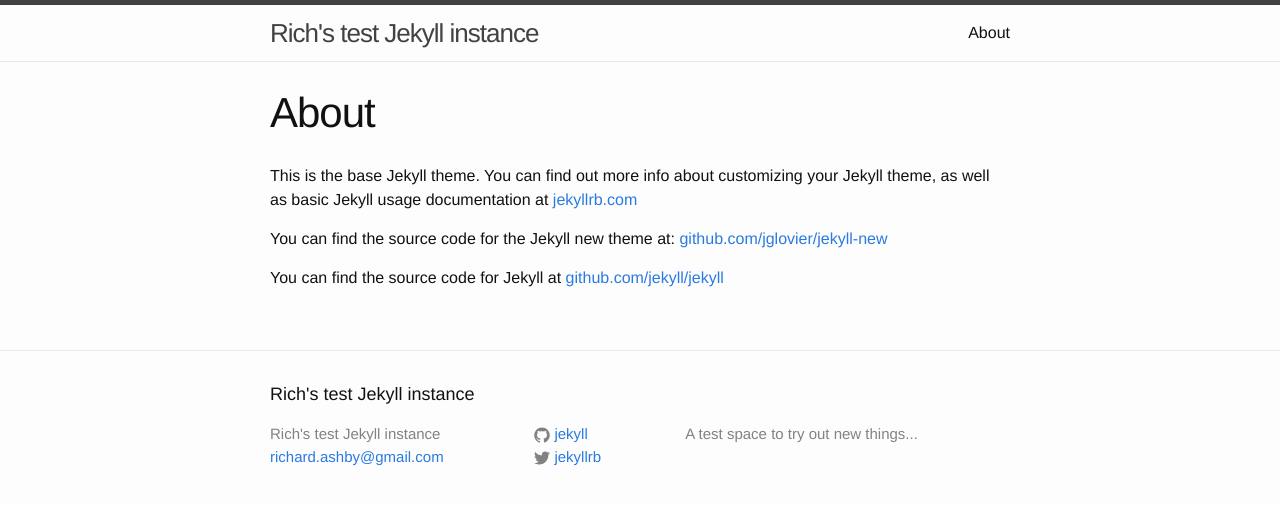
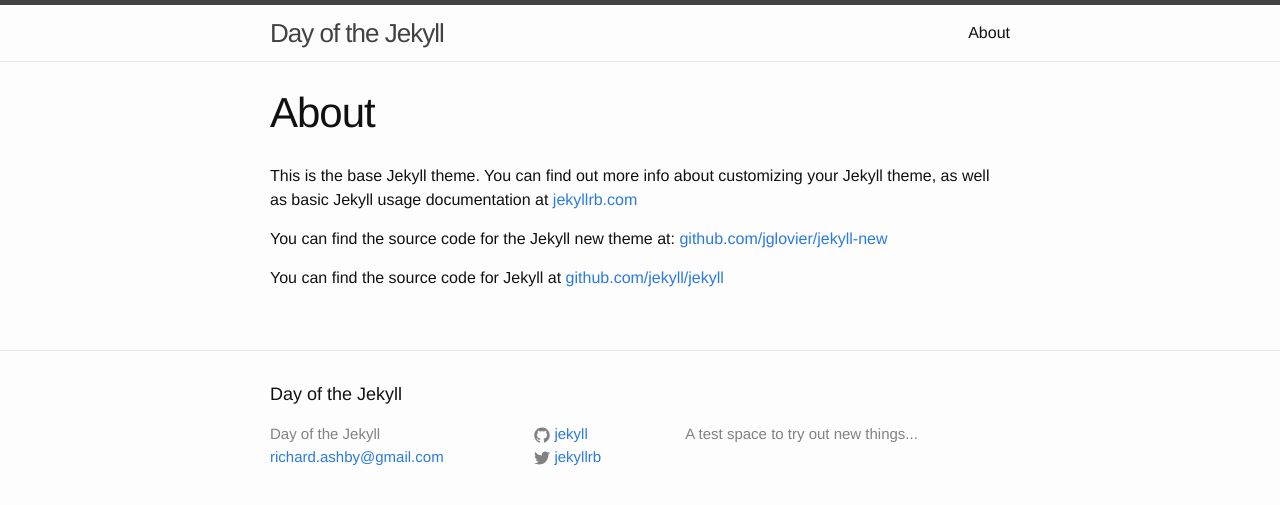
Before and after one commit to richashbyuk/thoughts, a Jekyll site: the page built from about.md, in a window 1280 px wide. Shown: the top 505 px of the page. Built offline with Jekyll 4.4.1, drawn with Linux system fonts in a browser that asks for light colours.

Commit message:
Update _config.yml

```diff
--- a/_config.yml
+++ b/_config.yml
@@ -1,5 +1,5 @@
 # Site settings
-title: Rich's test Jekyll instance
+title: Day of the Jekyll
 email: richard.ashby@gmail.com
 description: > # this means to ignore newlines until "baseurl:"
   A test space to try out new things...
```
